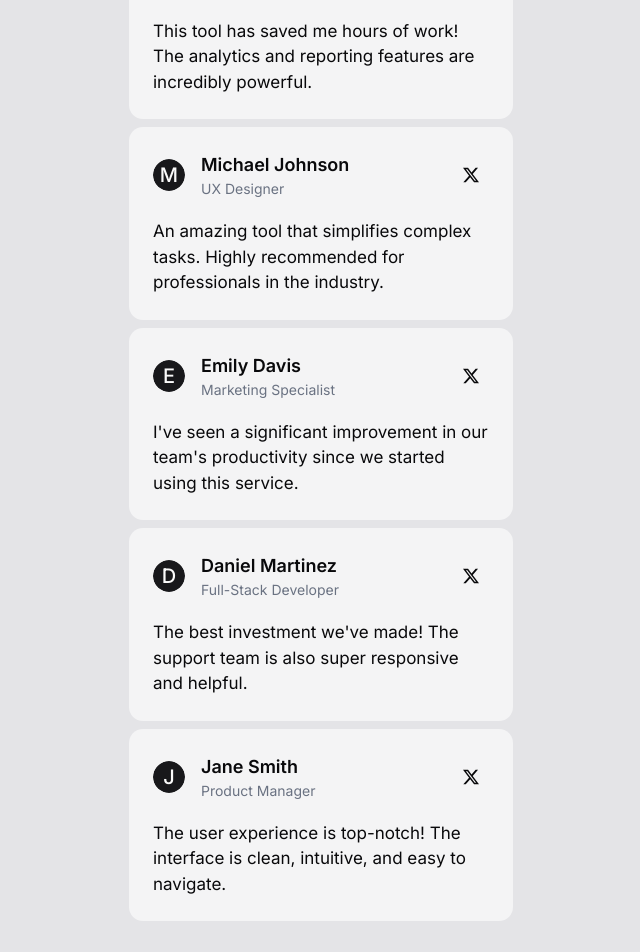
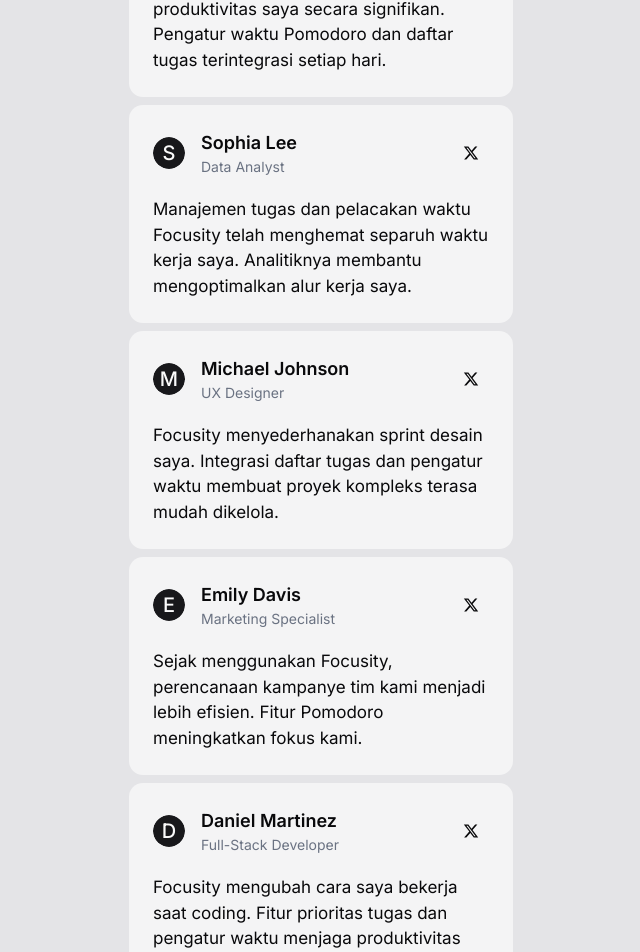
Before and after one commit to hasbihasbullh/Focusity, a Next.js app: page / in a window 1280 px wide. Shown: the part 5114-6066 px from the top of the page, without its empty margins (273-913 px from the left). Built offline with nearby package versions, Linux system fonts and the light colour scheme.

Commit message:
dev : update testimonial

```diff
--- a/common/sections/home/TestimonialSection.tsx
+++ b/common/sections/home/TestimonialSection.tsx
@@ -1,7 +1,8 @@
 import { Button, Avatar, AvatarFallback } from "@/common/components/ui/";
 import Marquee from "react-fast-marquee";
 import Link from "next/link";
-import React, { ComponentProps } from "react";
+import React from "react";
+import { FaXTwitter } from "react-icons/fa6";
 
 const testimonials = [
   {
@@ -9,7 +10,7 @@ const testimonials = [
     name: "John Doe",
     designation: "Software Engineer",
     company: "TechCorp",
-    testimonial: "This product has completely transformed the way we work. The efficiency and ease of use are unmatched!",
+    testimonial: "Focusity telah meningkatkan produktivitas saya secara signifikan. Pengatur waktu Pomodoro dan daftar tugas terintegrasi setiap hari.",
     avatar: "https://randomuser.me/api/portraits/men/1.jpg",
   },
   {
@@ -17,7 +18,7 @@ const testimonials = [
     name: "Sophia Lee",
     designation: "Data Analyst",
     company: "InsightTech",
-    testimonial: "This tool has saved me hours of work! The analytics and reporting features are incredibly powerful.",
+    testimonial: "Manajemen tugas dan pelacakan waktu Focusity telah menghemat separuh waktu kerja saya. Analitiknya membantu mengoptimalkan alur kerja saya.",
     avatar: "https://randomuser.me/api/portraits/women/6.jpg",
   },
   {
@@ -25,7 +26,7 @@ const testimonials = [
     name: "Michael Johnson",
     designation: "UX Designer",
     company: "DesignPro",
-    testimonial: "An amazing tool that simplifies complex tasks. Highly recommended for professionals in the industry.",
+    testimonial: "Focusity menyederhanakan sprint desain saya. Integrasi daftar tugas dan pengatur waktu membuat proyek kompleks terasa mudah dikelola.",
     avatar: "https://randomuser.me/api/portraits/men/3.jpg",
   },
   {
@@ -33,7 +34,7 @@ const testimonials = [
     name: "Emily Davis",
     designation: "Marketing Specialist",
     company: "BrandBoost",
-    testimonial: "I've seen a significant improvement in our team's productivity since we started using this service.",
+    testimonial: "Sejak menggunakan Focusity, perencanaan kampanye tim kami menjadi lebih efisien. Fitur Pomodoro meningkatkan fokus kami.",
     avatar: "https://randomuser.me/api/portraits/women/4.jpg",
   },
   {
@@ -41,7 +42,7 @@ const testimonials = [
     name: "Daniel Martinez",
     designation: "Full-Stack Developer",
     company: "CodeCrafters",
-    testimonial: "The best investment we've made! The support team is also super responsive and helpful.",
+    testimonial: "Focusity mengubah cara saya bekerja saat coding. Fitur prioritas tugas dan pengatur waktu menjaga produktivitas saya.",
     avatar: "https://randomuser.me/api/portraits/men/5.jpg",
   },
   {
@@ -49,7 +50,7 @@ const testimonials = [
     name: "Jane Smith",
     designation: "Product Manager",
     company: "InnovateX",
-    testimonial: "The user experience is top-notch! The interface is clean, intuitive, and easy to navigate.",
+    testimonial: "Antarmuka Focusity yang rapi dan daftar tugasnya membuat pengelolaan roadmap produk menjadi mudah. Pengatur waktu Pomodoro sangat membantu.",
     avatar: "https://randomuser.me/api/portraits/women/2.jpg",
   },
 ];
@@ -90,17 +91,10 @@ const TestimonialList = () =>
         </div>
         <Button variant="ghost" size="icon" asChild>
           <Link href="#" target="_blank">
-            <TwitterLogo className="w-4 h-4" />
+            <FaXTwitter className="w-4 h-4" />
           </Link>
         </Button>
       </div>
       <p className="mt-5 text-[17px]">{testimonial.testimonial}</p>
     </div>
   ));
-
-const TwitterLogo = (props: ComponentProps<"svg">) => (
-  <svg role="img" viewBox="0 0 24 24" xmlns="http://www.w3.org/2000/svg" {...props}>
-    <title>X</title>
-    <path fill="currentColor" d="M18.901 1.153h3.68l-8.04 9.19L24 22.846h-7.406l-5.8-7.584-6.638 7.584H.474l8.6-9.83L0 1.154h7.594l5.243 6.932ZM17.61 20.644h2.039L6.486 3.24H4.298Z" />
-  </svg>
-);
--- a/package.json
+++ b/package.json
@@ -25,6 +25,7 @@
     "react": "19.1.0",
     "react-dom": "19.1.0",
     "react-fast-marquee": "^1.6.5",
+    "react-icons": "^5.5.0",
     "tailwind-merge": "^3.3.1"
   },
   "devDependencies": {
```
Also changed, not shown: 1 other file (tests, documents, lock files or other folders).
